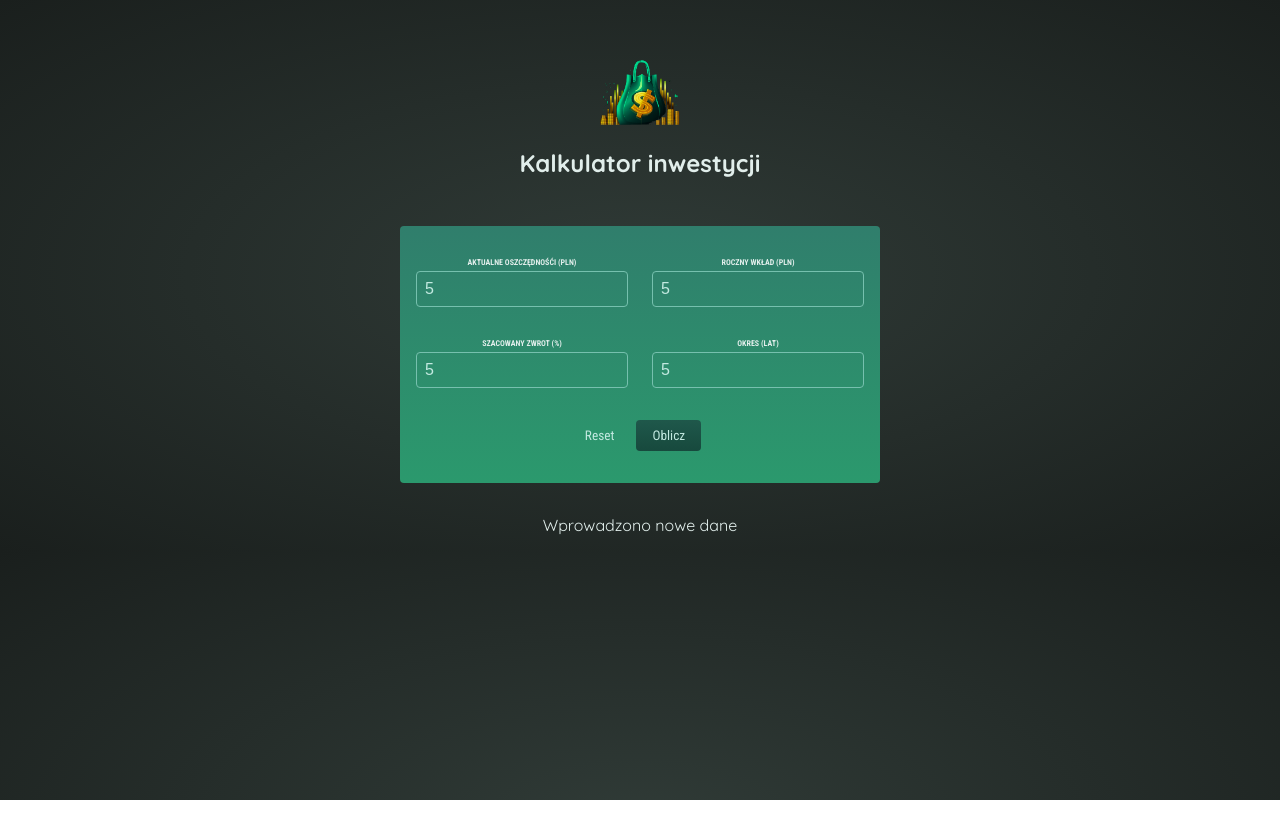
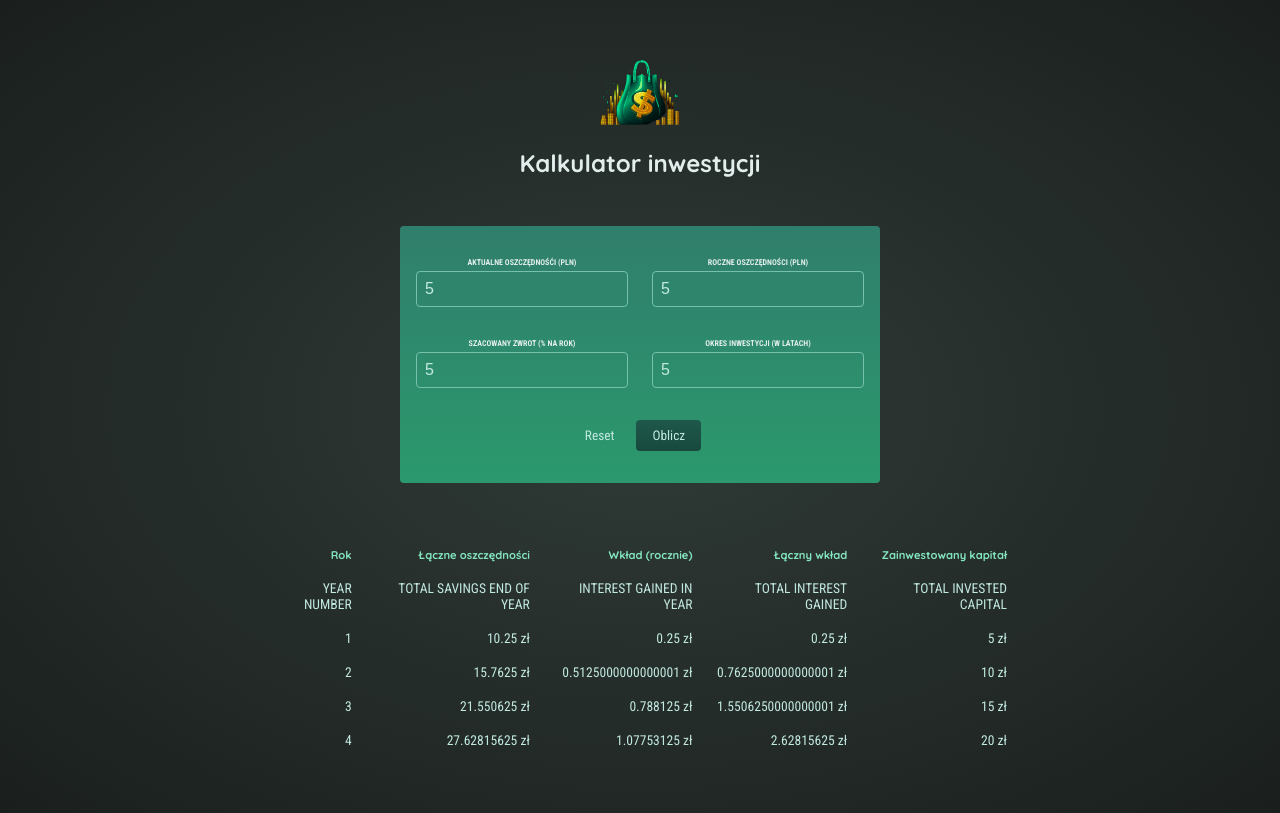
Before and after one commit to Kajeloki/Projekt_react_trzeci, a React (Create React App) app: page / in a window 1280 px wide. Both pictures are taken after typing "5", "5", "5", "5" into the empty fields and a click on the button "Oblicz". Built offline with nearby package versions, Linux system fonts and the light colour scheme.

Commit message:
logika tabeli

```diff
--- a/src/App.js
+++ b/src/App.js
@@ -5,13 +5,18 @@ import Header from './components/Header';
 import React, {useState} from 'react';
 
 function App() {
-  const table=[];
-  const [enteredData, setEnteredData]=useState(table);
+
+  const table='';
+  const [enteredData, setEnteredData]=useState('');
   const onAddDataHandler = newData =>{
-    setEnteredData(prevEnteredData =>
-    {
-      return [newData,...enteredData];
-    });
+
+    // setEnteredData(prevEnteredData =>
+    // {
+    //   return [newData,...enteredData];
+    // });
+    setEnteredData(newData);
+    console.log(newData);
+    //console.log(enteredData[0]);
   };
 
 
--- a/src/components/Form/Form.js
+++ b/src/components/Form/Form.js
@@ -8,6 +8,7 @@ const Form = (props) => {
   const [enteredyearlyContribution, setenteredyearlyContribution] = useState('');
   const [enteredexpectedReturn, setenteredexpectedReturn] = useState('');
   const [enteredDuration, setenteredDuration] = useState('');
+
 
   const currentSavingsChangeHandler = (event) => {
     setenteredCurrentSavings(event.target.value);
@@ -34,20 +35,28 @@ const Form = (props) => {
     const yearlyContribution = +enteredyearlyContribution; // as mentioned: feel free to change the shape...
     const expectedReturn = +enteredexpectedReturn / 100;
     const duration = +enteredDuration;
+    let totalInterest=0;
+    let totalContribution= +enteredyearlyContribution;
 
     // The below code calculates yearly results (total savings, interest etc)
     for (let i = 0; i < duration; i++) {
       const yearlyInterest = currentSavings * expectedReturn;
       currentSavings += yearlyInterest + yearlyContribution;
+      totalInterest+=yearlyInterest;
+
       yearlyData.push({
         // feel free to change the shape of the data pushed to the array!
+        key: Math.random(),
         year: i + 1,
         yearlyInterest: yearlyInterest,
         savingsEndOfYear: currentSavings,
-        yearlyContribution: yearlyContribution,
+        totalContribution: totalContribution,
+        totalInterest: totalInterest
       });
+
+      totalContribution+= +enteredyearlyContribution;
     }
-    console.log(yearlyData);
+    //console.log(yearlyData[0].year);
     props.onAddData(yearlyData);
     // do something with yearlyData ...
   };
@@ -55,11 +64,11 @@ const Form = (props) => {
   return <form className="form">
     <div className="input-group">
       <FormInputs label='Aktualne oszczędnośći (PLN)' onChangeHandler={currentSavingsChangeHandler} />
-      <FormInputs label='Roczny wkład (PLN)' onChangeHandler={yearlyContributionChangeHandler} />
+      <FormInputs label='Roczne oszczędności (PLN)' onChangeHandler={yearlyContributionChangeHandler} />
     </div>
     <div className="input-group">
-      <FormInputs label='Szacowany zwrot (%)' onChangeHandler={expectedReturnChangeHandler} />
-      <FormInputs label='Okres (lat)' onChangeHandler={durationChangeHandler} />
+      <FormInputs label='Szacowany zwrot (% na rok)' onChangeHandler={expectedReturnChangeHandler} />
+      <FormInputs label='Okres inwestycji (w latach)' onChangeHandler={durationChangeHandler} />
     </div>
     <SubBtn BtnHandler={calculateHandler} />
   </form>
--- a/src/components/Table/Table.js
+++ b/src/components/Table/Table.js
@@ -1,29 +1,63 @@
 import './Table.css';
+import TableElement from './TableElement';
 
 const Table = (props) =>{
   let content;
+
    if(props.toShowData.length>0)
-   content= <p>Wprowadzono nowe dane</p>;
-  //  content= <table className="result">
-  //  <thead>
-  //    <tr>
-  //      <th>Rok</th>
-  //      <th>Łączne oszczędności</th>
-  //      <th>Wkład (rocznie)</th>
-  //      <th>Łączny wkład</th>
-  //      <th>Zainwestowany kapitał</th>
-  //    </tr>
-  //  </thead>
-  //  <tbody>
-  //    <tr>
-  //      <td>YEAR NUMBER</td>
-  //      <td>TOTAL SAVINGS END OF YEAR</td>
-  //      <td>INTEREST GAINED IN YEAR</td>
-  //      <td>TOTAL INTEREST GAINED</td>
-  //      <td>TOTAL INVESTED CAPITAL</td>
-  //    </tr>
-  //  </tbody>
-  //  </table>;
+   {
+    //console.log(props.toShowData[0].year);
+    //content= <p>Wprowadzono nowe dane</p>;
+    content= <table className="result">
+    <thead>
+      <tr>
+        <th>Rok</th>
+        <th>Łączne oszczędności</th>
+        <th>Wkład (rocznie)</th>
+        <th>Łączny wkład</th>
+        <th>Zainwestowany kapitał</th>
+      </tr>
+    </thead>
+    <tbody>
+      <tr>
+        <td>YEAR NUMBER</td>
+        <td>TOTAL SAVINGS END OF YEAR</td>
+        <td>INTEREST GAINED IN YEAR</td>
+        <td>TOTAL INTEREST GAINED</td>
+        <td>TOTAL INVESTED CAPITAL</td>
+      </tr>
+      <TableElement
+      YearNumber={props.toShowData[0].year}
+      TotalSavingsEndOfYear={props.toShowData[0].savingsEndOfYear}
+      InterestGainedInYear={props.toShowData[0].yearlyInterest}
+      TotalInvestedCapital={props.toShowData[0].totalContribution}
+      TotalInterestGained={props.toShowData[0].totalInterest}
+      />
+            <TableElement
+      YearNumber={props.toShowData[1].year}
+      TotalSavingsEndOfYear={props.toShowData[1].savingsEndOfYear}
+      InterestGainedInYear={props.toShowData[1].yearlyInterest}
+      TotalInvestedCapital={props.toShowData[1].totalContribution}
+      TotalInterestGained={props.toShowData[1].totalInterest}
+      />
+            <TableElement
+      YearNumber={props.toShowData[2].year}
+      TotalSavingsEndOfYear={props.toShowData[2].savingsEndOfYear}
+      InterestGainedInYear={props.toShowData[2].yearlyInterest}
+      TotalInvestedCapital={props.toShowData[2].totalContribution}
+      TotalInterestGained={props.toShowData[2].totalInterest}
+      />
+            <TableElement
+      YearNumber={props.toShowData[3].year}
+      TotalSavingsEndOfYear={props.toShowData[3].savingsEndOfYear}
+      InterestGainedInYear={props.toShowData[3].yearlyInterest}
+      TotalInvestedCapital={props.toShowData[3].totalContribution}
+      TotalInterestGained={props.toShowData[3].totalInterest}
+      />
+    </tbody>
+    </table>;
+   }
+
    else
    content=<p>Nie wprowadzono żadnych danych</p>
 
--- /dev/null
+++ b/src/components/Table/TableElement.js
@@ -0,0 +1,10 @@
+const TableElement = (props) =>{
+return <tr>
+        <td>{props.YearNumber}</td>
+        <td>{props.TotalSavingsEndOfYear} zł</td>
+        <td>{props.InterestGainedInYear} zł</td>
+        <td>{props.TotalInterestGained} zł</td>
+        <td>{props.TotalInvestedCapital} zł</td>
+</tr>
+}
+export default TableElement;
```
